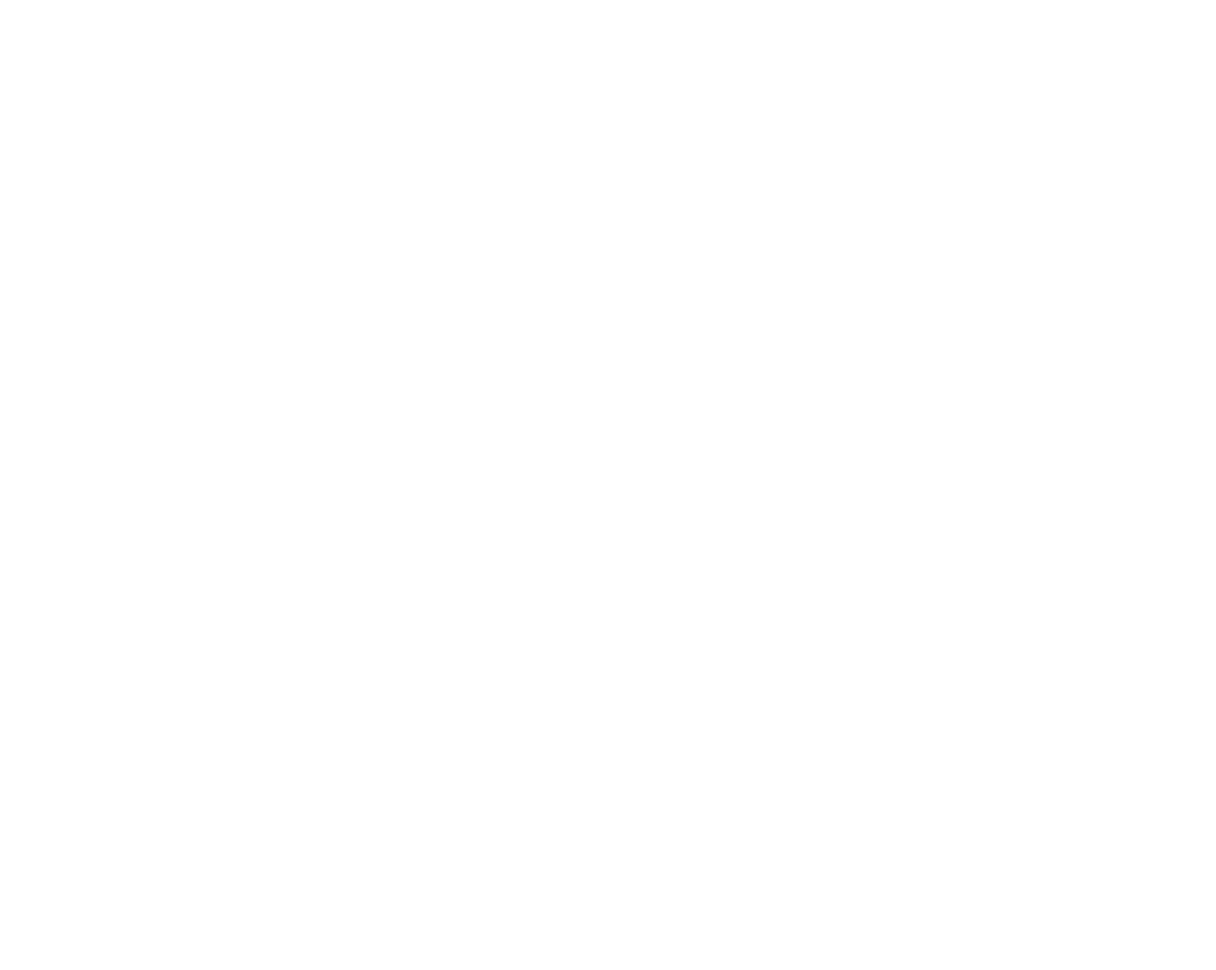
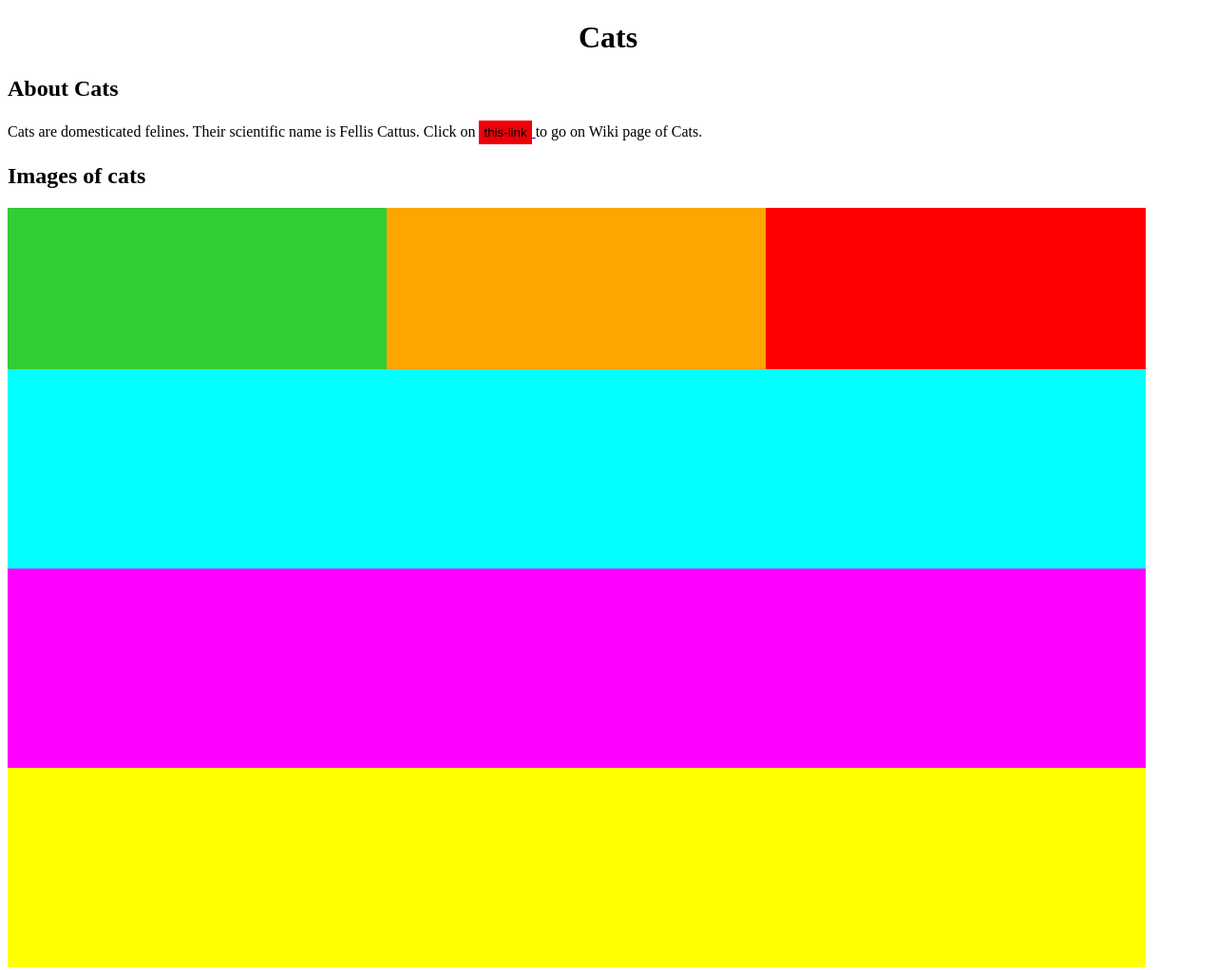
Before and after one commit to prosysim-xr/yew_web_app, a plain HTML site: page index.html in a window 1280 px wide. Shown: the whole page at 95% size. Before the commit the page ends 800 px from the top, so only its background shows below. Drawn offline with Linux system fonts and the light colour scheme.

Commit message:
html vertical and horizontal div, button functionality, attribute, adding links, adding image

```diff
--- a/index.html
+++ b/index.html
@@ -1,7 +1,66 @@
-<!DOCTYPE html>
+<!DOCTYPE html> <!--this is a declaration that this is html5 document.-->
 <html>
   <head>
-    <meta charset="utf-8" />
-    <title>Yew App</title>
+    <meta charset="utf-8"/>
+    <meta name="keywords", content="rust, web, web development"/>
+    <meta description="counting, basics of html css", content="Learn Rust and Web Development"/>
+    <title>Cat's Yew App</title>
+    <link rel="stylesheet", type="text/css", href="proj_css/index.css"/>
   </head>
+
+  <body>
+    <h1>Cats</h1>
+    <h2> About Cats</h2>
+    <p> Cats are domesticated felines. Their scientific name is Fellis Cattus.
+        Click on
+        <a href="https://en.wikipedia.org/wiki/Cat" target="_blank">
+          <button class="btn">this-link</button>
+        </a> to go on Wiki page of Cats. <!-- _blank means open in the next tab-->
+    </p>
+    <h2> Images of cats</h2>
+    <!--<div class ="vertical_div">
+      <div class="horizontal_div",>
+      <img src="proj_resources/cat_bengal.png" alt="Missing Bengal Cat image"/>
+      <img src="proj_resources/cat_ginger.png" alt="Missing Bengal Cat image"/>
+        </div>
+      <div class="horizontal_div",>
+        <img src="proj_resources/cat_siamese.png" alt="Missing Bengal Cat image"/>
+        <img src="proj_resources/cat_snow.png" alt="Missing Bengal Cat image"/>
+        <img src="proj_resources/cat_tabby.png" alt="Missing Bengal Cat image"/>
+        </div>
+      </div>-->
+
+    <div class ="one">
+        <!--<img src="proj_resources/cat_bengal.png" alt="Missing Bengal Cat image"/>
+        <img src="proj_resources/cat_ginger.png" alt="Missing Bengal Cat image"/>  -->
+      </div>
+
+    <div class ="two">
+       <!-- <img src="proj_resources/cat_siamese.png" alt="Missing Bengal Cat image"/>
+        <img src="proj_resources/cat_snow.png" alt="Missing Bengal Cat image"/>  -->
+      </div>
+    <div class ="three">
+        <!-- <img src="proj_resources/cat_siamese.png" alt="Missing Bengal Cat image"/>
+         <img src="proj_resources/cat_snow.png" alt="Missing Bengal Cat image"/>  -->
+      </div>
+      <div class ="one_vert">
+        <!--<img src="proj_resources/cat_bengal.png" alt="Missing Bengal Cat image"/>
+        <img src="proj_resources/cat_ginger.png" alt="Missing Bengal Cat image"/>  -->
+      </div>
+
+    <div class ="two_vert">
+       <!-- <img src="proj_resources/cat_siamese.png" alt="Missing Bengal Cat image"/>
+        <img src="proj_resources/cat_snow.png" alt="Missing Bengal Cat image"/>  -->
+      </div>
+    <div class ="three_vert">
+        <!-- <img src="proj_resources/cat_siamese.png" alt="Missing Bengal Cat image"/>
+         <img src="proj_resources/cat_snow.png" alt="Missing Bengal Cat image"/>  -->
+      </div>
+
+
+
+
+
+
+  </body>
 </html>
--- /dev/null
+++ b/proj_css/index.css
@@ -0,0 +1,70 @@
+h1 {text-align: center;}
+.horizontal_div{
+    border: 10px outset red;
+    background-color: lightblue;
+    text-align: center;
+  }
+
+/*.horizontal > div{
+    height: 50%;
+    width: 100%;
+  }*/
+
+.vertical_div{
+    border: 20px outset rgb(255, 0, 242);
+    background-color: lightblue;
+    text-align: center;
+  }
+
+
+div{
+    text-align: center;
+    font-size: 30px;
+    color: white;
+    display: flex;
+    align-items: center;
+    justify-content: center;
+
+}.one{
+    background-color:limegreen;
+    float: left;
+    padding: 10px;
+    height: 150px;
+    width:30%;
+}.two{
+    background-color:orange;
+    float: left;
+    padding: 10px;
+    height: 150px;
+    width:30%;
+}.three{
+    background-color: red;
+    float: left;
+    padding: 10px;
+    height: 150px;
+    width:30%;
+}.one_vert{
+    background-color:cyan;
+    padding: 30px;
+    height: 150px;
+    width:90%;
+}.two_vert{
+    background-color:magenta;
+    padding: 30px;
+    height: 150px;
+    width:90%;
+}.three_vert{
+    background-color: yellow;
+    padding: 30px;
+    height: 150px;
+    width:90%;
+}
+
+.btn{
+    background-color:rgb(238, 0, 8);
+    border: none;
+    padding: 5px;
+    color: rgb(0, 0, 0);
+}.btn:hover{
+    background-color: rgb(0, 81, 255);
+}
```
Also changed, not shown: dist/index.html (+7 -1 lines), proj_resources/cat_bengal.png (added), proj_resources/cat_ginger.png (added), proj_resources/cat_siamese.png (added), proj_resources/cat_snow.png (added), proj_resources/cat_tabby.png (added), 1 other file.
